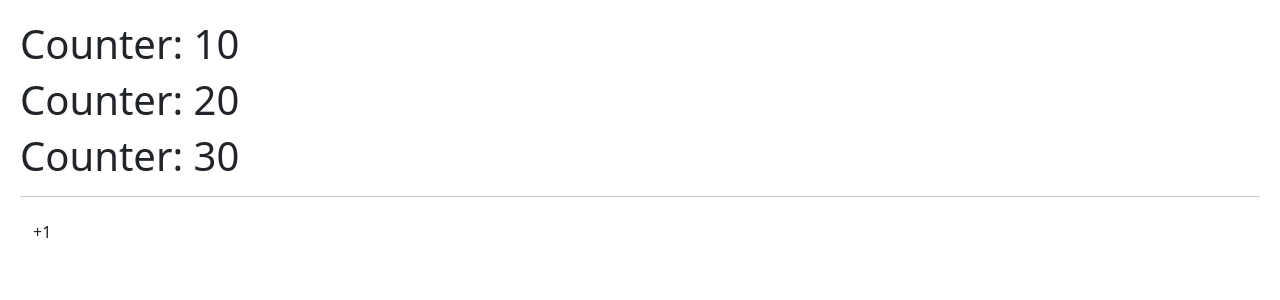
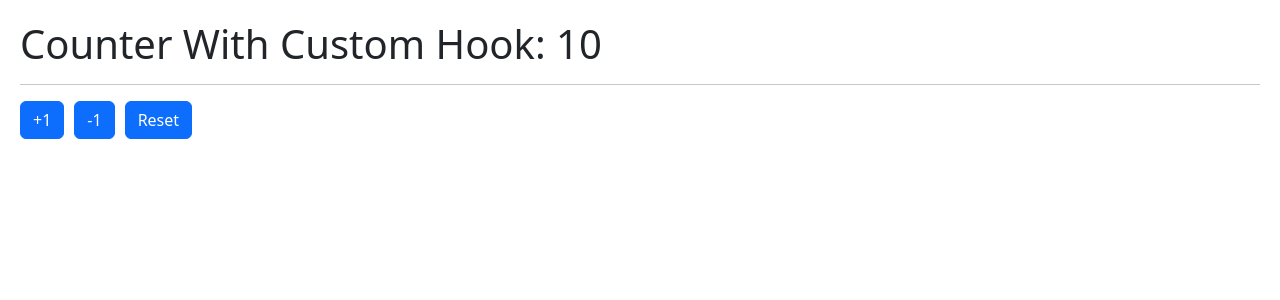
Before and after one commit to AndresHiguitaAMG/Hooks-App, a React (Vite) app: page / in a window 1280 px wide. Shown: the top 300 px of the page. Built offline with nearby package versions, Linux system fonts and the light colour scheme.

Commit message:
new concepts learned to apply when working with custom hooks

```diff
--- /dev/null
+++ b/src/01-useState/CounterWithCustomHook.jsx
@@ -0,0 +1,16 @@
+import useCounter from '../hooks/useCounter';
+
+const CounterWithCustomHook = () => {
+    const { counter, handleIncrement, handleDecrement, handleReset } = useCounter();
+  return (
+    <>
+        <h1>Counter With Custom Hook: {counter}</h1>
+        <hr />
+        <button className="btn btn-primary" onClick={() => handleIncrement(2)}>+1</button>
+        <button className="btn btn-primary" onClick={() => handleDecrement(2)}>-1</button>
+        <button className="btn btn-primary" onClick={handleReset}>Reset</button>
+    </>
+  );
+};
+
+export default CounterWithCustomHook;
--- /dev/null
+++ b/src/hooks/useCounter.js
@@ -0,0 +1,28 @@
+import { useState } from "react"
+
+const useCounter = (initialValue = 10) => {
+    const [ counter, setCounter ] = useState(initialValue);
+
+    const handleIncrement = (value = 1) => {
+        console.log(value);
+        setCounter(counter + value);
+    };
+
+    const handleDecrement = (value = 1) => {
+        // if (counter === 0) return;
+        setCounter((c) => c - value);
+    };
+
+    const handleReset = () => {
+        setCounter(initialValue);
+    };
+
+    return {
+        counter,
+        handleIncrement,
+        handleDecrement,
+        handleReset,
+    };
+};
+
+export default useCounter;
--- a/src/main.jsx
+++ b/src/main.jsx
@@ -1,11 +1,12 @@
 import React from 'react';
 import ReactDOM from 'react-dom/client';
-import CounterApp from './01-useState/CounterApp';
+import CounterWithCustomHook from './01-useState/CounterWithCustomHook';
+// import CounterApp from './01-useState/CounterApp';
 // import HooksApp from './HooksApp';
 import './index.css';
 
 ReactDOM.createRoot(document.getElementById('root')).render(
   <React.StrictMode>
-    <CounterApp />
+    <CounterWithCustomHook />
   </React.StrictMode>
 )
```
